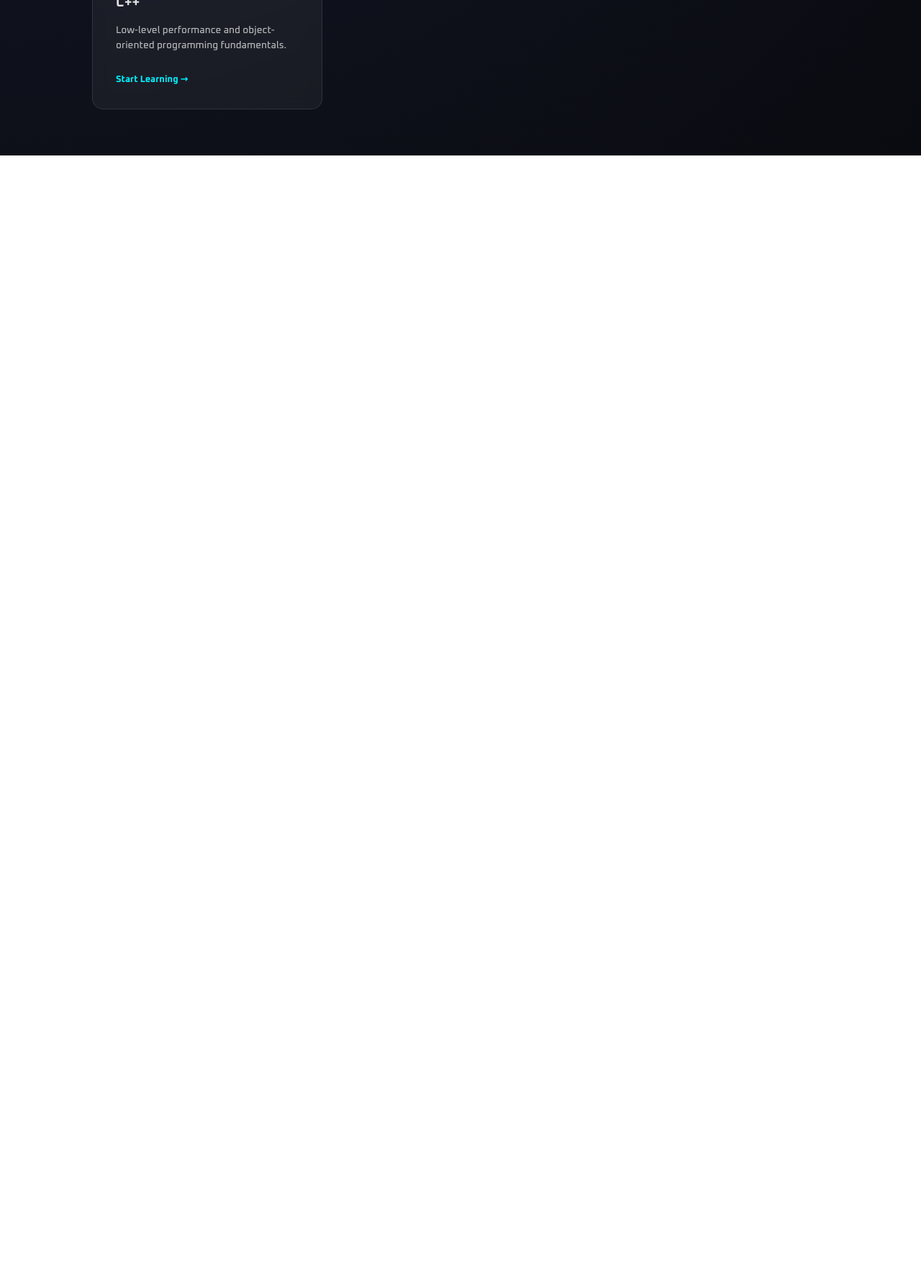
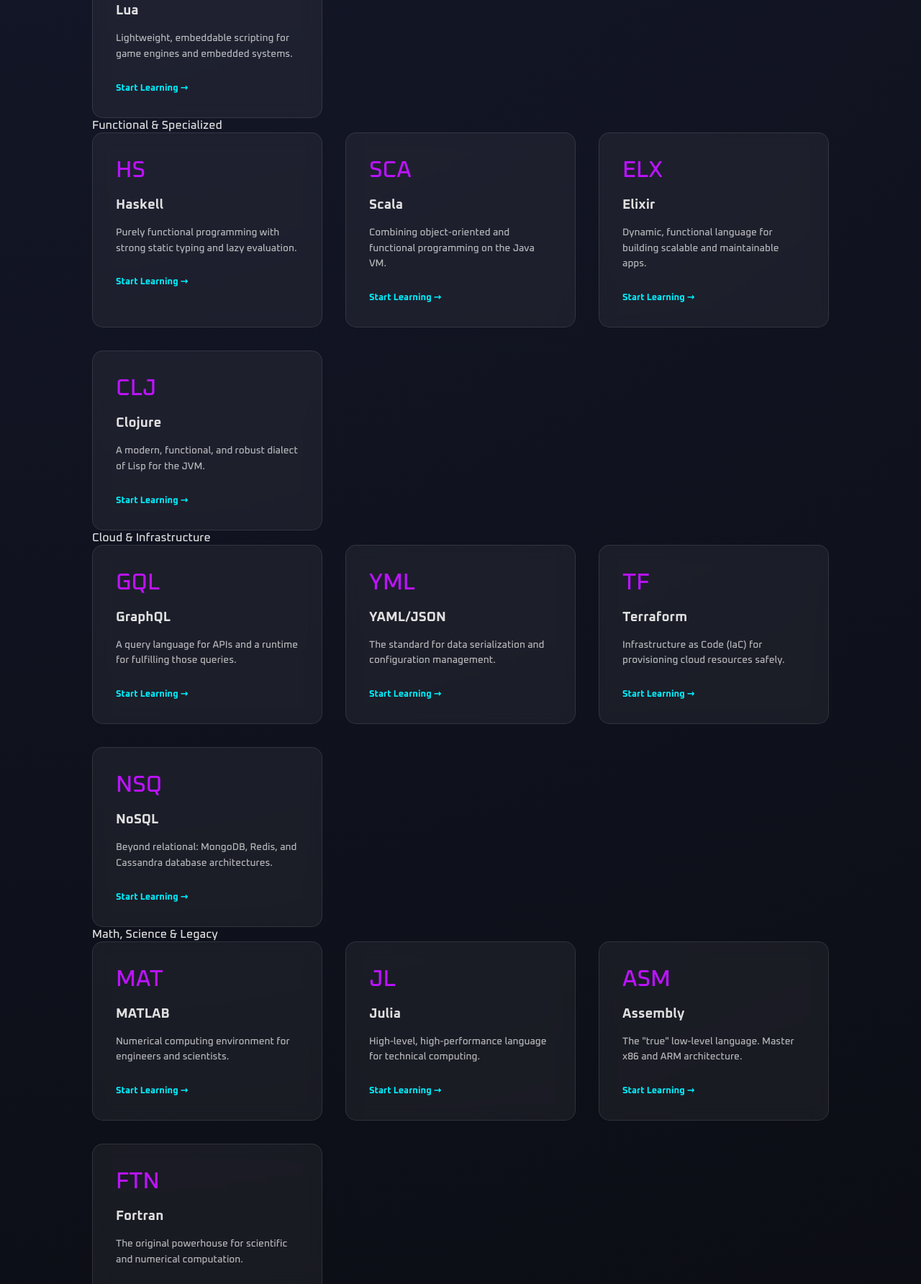
Before and after one commit to amar-ask-as/sample.github.io, a plain HTML site: page index.html in a window 1280 px wide. Shown: the part 1016-2800 px from the top of the page at 72% size. Before the commit the page ends 1232 px from the top, so only its background shows below. Drawn offline with Linux system fonts and the light colour scheme.

Commit message:
Update index.html
course added

```diff
--- a/index.html
+++ b/index.html
@@ -10,9 +10,9 @@
 <body>
 
     <nav class="glass-nav">
-        <div class="logo">NEXUS<span>//</span>LEARN</div>
+        <div class="logo">ASK<span>//</span>LEARN</div>
         <ul class="nav-links">
-            <li><a href="#">Tutorials</a></li>
+            <li><a href="hero">Tutorials</a></li>
             <li><a href="#">References</a></li>
             <li><a href="#">Exercises</a></li>
             <li class="btn-premium"><a href="#">Go Pro</a></li>
@@ -32,6 +32,117 @@
         </section>
 
         <section class="tutorial-grid">
+            <div class="category-header">Scripting & Automation</div>
+<div class="grid-container">
+    <div class="glass-card">
+        <div class="card-icon">SH</div>
+        <h3>Bash/Shell</h3>
+        <p>Master the command line, automation scripts, and Unix system administration.</p>
+        <a href="#" class="card-link">Start Learning →</a>
+    </div>
+    <div class="glass-card">
+        <div class="card-icon">RB</div>
+        <h3>Ruby</h3>
+        <p>Elegant, readable syntax for web development via the Ruby on Rails framework.</p>
+        <a href="#" class="card-link">Start Learning →</a>
+    </div>
+    <div class="glass-card">
+        <div class="card-icon">PS</div>
+        <h3>PowerShell</h3>
+        <p>Task automation and configuration management for the Windows ecosystem.</p>
+        <a href="#" class="card-link">Start Learning →</a>
+    </div>
+    <div class="glass-card">
+        <div class="card-icon">LUA</div>
+        <h3>Lua</h3>
+        <p>Lightweight, embeddable scripting for game engines and embedded systems.</p>
+        <a href="#" class="card-link">Start Learning →</a>
+    </div>
+</div>
+
+<div class="category-header">Functional & Specialized</div>
+<div class="grid-container">
+    <div class="glass-card">
+        <div class="card-icon">HS</div>
+        <h3>Haskell</h3>
+        <p>Purely functional programming with strong static typing and lazy evaluation.</p>
+        <a href="#" class="card-link">Start Learning →</a>
+    </div>
+    <div class="glass-card">
+        <div class="card-icon">SCA</div>
+        <h3>Scala</h3>
+        <p>Combining object-oriented and functional programming on the Java VM.</p>
+        <a href="#" class="card-link">Start Learning →</a>
+    </div>
+    <div class="glass-card">
+        <div class="card-icon">ELX</div>
+        <h3>Elixir</h3>
+        <p>Dynamic, functional language for building scalable and maintainable apps.</p>
+        <a href="#" class="card-link">Start Learning →</a>
+    </div>
+    <div class="glass-card">
+        <div class="card-icon">CLJ</div>
+        <h3>Clojure</h3>
+        <p>A modern, functional, and robust dialect of Lisp for the JVM.</p>
+        <a href="#" class="card-link">Start Learning →</a>
+    </div>
+</div>
+
+<div class="category-header">Cloud & Infrastructure</div>
+<div class="grid-container">
+    <div class="glass-card">
+        <div class="card-icon">GQL</div>
+        <h3>GraphQL</h3>
+        <p>A query language for APIs and a runtime for fulfilling those queries.</p>
+        <a href="#" class="card-link">Start Learning →</a>
+    </div>
+    <div class="glass-card">
+        <div class="card-icon">YML</div>
+        <h3>YAML/JSON</h3>
+        <p>The standard for data serialization and configuration management.</p>
+        <a href="#" class="card-link">Start Learning →</a>
+    </div>
+    <div class="glass-card">
+        <div class="card-icon">TF</div>
+        <h3>Terraform</h3>
+        <p>Infrastructure as Code (IaC) for provisioning cloud resources safely.</p>
+        <a href="#" class="card-link">Start Learning →</a>
+    </div>
+    <div class="glass-card">
+        <div class="card-icon">NSQ</div>
+        <h3>NoSQL</h3>
+        <p>Beyond relational: MongoDB, Redis, and Cassandra database architectures.</p>
+        <a href="#" class="card-link">Start Learning →</a>
+    </div>
+</div>
+
+<div class="category-header">Math, Science & Legacy</div>
+<div class="grid-container">
+    <div class="glass-card">
+        <div class="card-icon">MAT</div>
+        <h3>MATLAB</h3>
+        <p>Numerical computing environment for engineers and scientists.</p>
+        <a href="#" class="card-link">Start Learning →</a>
+    </div>
+    <div class="glass-card">
+        <div class="card-icon">JL</div>
+        <h3>Julia</h3>
+        <p>High-level, high-performance language for technical computing.</p>
+        <a href="#" class="card-link">Start Learning →</a>
+    </div>
+    <div class="glass-card">
+        <div class="card-icon">ASM</div>
+        <h3>Assembly</h3>
+        <p>The "true" low-level language. Master x86 and ARM architecture.</p>
+        <a href="#" class="card-link">Start Learning →</a>
+    </div>
+    <div class="glass-card">
+        <div class="card-icon">FTN</div>
+        <h3>Fortran</h3>
+        <p>The original powerhouse for scientific and numerical computation.</p>
+        <a href="#" class="card-link">Start Learning →</a>
+    </div>
+</div>
             <h2 class="section-title">Popular Pathways</h2>
             <div class="grid-container">
                 <div class="glass-card">
```
